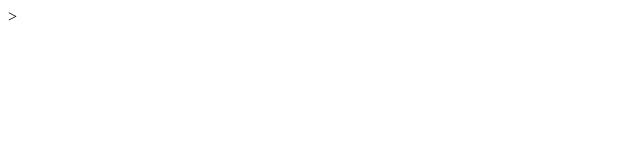
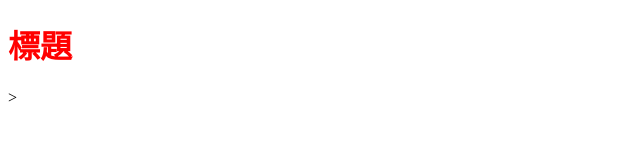
Before and after one commit to DannyWang38/github1125, a plain HTML site: page index.html in a window 1280 px wide. Shown: the whole page, without its empty margins (0-640 px from the left). Drawn offline with Linux system fonts and the light colour scheme.

Commit message:
新增標題標標籤

```diff
--- a/CSS/all.css
+++ b/CSS/all.css
@@ -1,3 +1,7 @@
 body{
     color: #000;
 }
+
+h1{
+    color:red;
+}
--- a/index.html
+++ b/index.html
@@ -5,8 +5,9 @@
     <meta name="viewport" content="width=device-width,initial-scale=1.0">
     <meta http-equiv="X-UA-Compatible" content="ie=edge">
     <title>Document</title>
+    <link rel="stylesheet" href="css/all.css">
 </head>
 <body>
-
+     <h1>標題</h1>
 </body>
 </html>>
```
